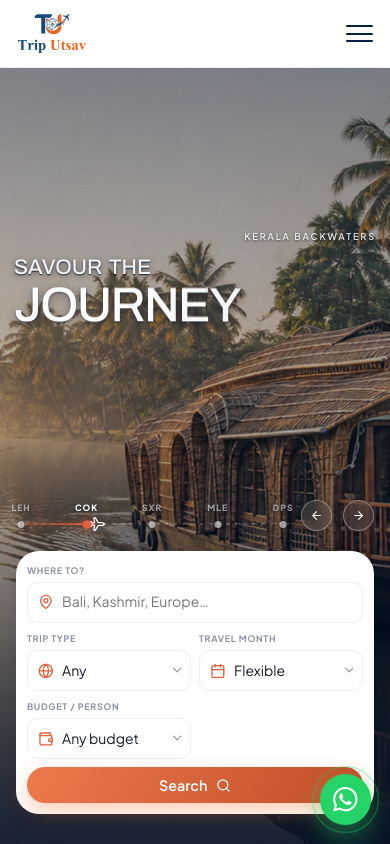
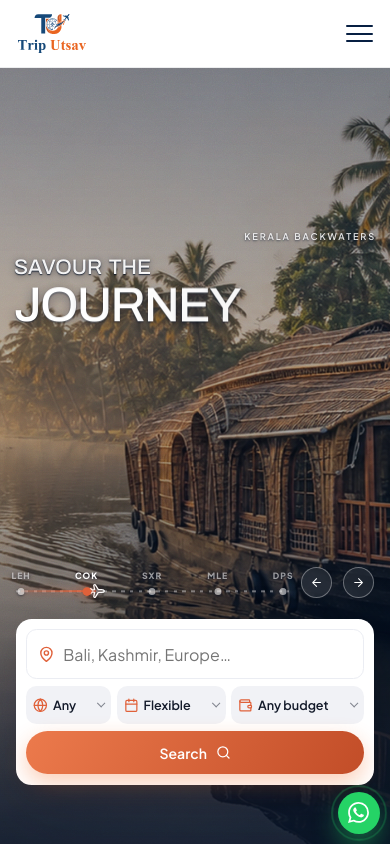
Before and after one commit to shivduttkarwa/trip-utsav, a React (Vite) app: page / in a window 390 px wide. Shown: the top 844 px of the page. Built offline with nearby package versions, Linux system fonts and the light colour scheme.

Commit message:
redesign mobile hero

```diff
--- a/src/sections/home/HeroSearch.jsx
+++ b/src/sections/home/HeroSearch.jsx
@@ -42,10 +42,11 @@
         <div className="container">
           <form className="search-card" onSubmit={onSearch}>
             <div className="search-field">
-              <label>Where to?</label>
+              <label htmlFor="hero-q">Where to?</label>
               <div className="control">
                 <Icon name="pin" />
                 <input
+                  id="hero-q"
                   type="text"
                   placeholder="Bali, Kashmir, Europe…"
                   value={search.q}
@@ -53,6 +54,11 @@
                 />
               </div>
             </div>
+            {/* Wrapper is `display: contents` above 640px, so on desktop and
+                tablet these three stay direct children of the card's grid and
+                lay out exactly as before. On phones it becomes a real box —
+                the bordered list the three pickers sit in. */}
+            <div className="search-filters">
               <div className="search-field">
                 <label>Trip Type</label>
                 <div className="control">
@@ -92,6 +98,7 @@
                   />
                 </div>
               </div>
+            </div>
             <Button size="lg" icon="search" type="submit">Search</Button>
           </form>
         </div>
--- a/src/styles/components.css
+++ b/src/styles/components.css
@@ -308,3 +308,20 @@
 }
 .to-top.show { opacity: 1; pointer-events: auto; transform: none; }
 .to-top svg { width: 1.125rem; height: 1.125rem; }
+
+/* Phones: tuck the float stack tighter into the corner. It is not decoration
+   here — the hero's search card is full-width and ends near the bottom of the
+   screen, so every rem the float occupies is a rem the card has to be lifted
+   by to clear it (see `.hero` padding-bottom in hero.css, which is derived
+   from these numbers). 3rem is still a 42px target.
+   .to-top rides directly above it, so the two move as one stack. */
+@media (max-width: 700px) {
+  .wa-float {
+    right: 0.75rem;
+    bottom: 0.75rem;
+    width: 3rem;
+    height: 3rem;
+  }
+  .wa-float svg { width: 1.5rem; height: 1.5rem; }
+  .to-top { right: 0.75rem; bottom: 4.5rem; width: 2.5rem; height: 2.5rem; }
+}
--- a/src/styles/hero.css
+++ b/src/styles/hero.css
@@ -429,6 +429,15 @@
    still read as a route.
    --------------------------------------------------------------- */
 @media (max-width: 700px) {
+  /* The WhatsApp float is fixed to the bottom-right and the search card runs
+     the full width, so at the hero's normal bottom padding the float sits
+     squarely on the Search button. Lift the card clear of it rather than
+     moving the float, which belongs to every page equally.
+     0.75 (its offset) + 3 (its height) + 0.5 breathing = 4.25rem — keep this
+     in step with the .wa-float phone rule in components.css. Every rem here is
+     taken off the photograph, so it is derived, not rounded up. */
+  .hero { padding-bottom: 4.25rem; }
+
   .hs-cap {
     top: 33%;
     left: 1rem;
@@ -772,19 +781,130 @@
 .search-field svg { width: 1.125rem; height: 1.125rem; color: var(--orange); flex: none; }
 /* 1rem keeps iOS Safari from auto-zooming the page on field focus */
 .search-field input, .search-field select { border: 0; outline: 0; width: 100%; background: transparent; font-size: 1rem; color: var(--ink); }
+/* Above phone width the three pickers are direct children of the card's grid —
+   the wrapper is markup for the phone layout only and must not form a box here. */
+.search-filters { display: contents; }
 @media (max-width: 1024px) { .search-card { grid-template-columns: repeat(2, 1fr); } .search-card .btn { grid-column: 1 / -1; } }
-/* Phones: proper but tight 2-column search card — "Where to?" full width, the
-   filters two-up, Search full width. Kept short so the submit button clears
-   the on-screen keyboard when a field is focused. */
+
+/* ---------------------------------------------------------------
+   Phone. The card sits at the foot of a full-bleed photograph, so
+   its height is the whole design constraint: every row it takes is
+   a row of the picture it covers.
+
+   The desktop card is a toolbar — four labelled boxes in a line.
+   Shrunk onto a 390px screen that became a 2-column grid with
+   Budget stranded alone in a half row, ~9px labels and 36px
+   controls: three stacked rows of chrome to say very little.
+
+   Here it collapses to three bands instead of four rows. The four
+   LABELS all disappear, because on a phone each one is a whole line
+   spent naming a field that its own icon and value already name —
+   they stay in the accessible tree, just not on screen. What is
+   left is what you actually read: where you're going, the three
+   choices as value-bearing chips, and the button. About 157px
+   against the old 244, and every word in it is bigger.
+
+   Root is 14px here (13px ≤380px), so anything that must land on a
+   true pixel size is written in px: the input has to be a real 16px
+   or iOS Safari zooms the page when it takes focus.
+   --------------------------------------------------------------- */
 @media (max-width: 640px) {
-  .search-card { grid-template-columns: 1fr 1fr; gap: 0.5625rem; padding: 0.8125rem; }
-  .search-card .search-field:first-child { grid-column: 1 / -1; }
-  .search-card .btn { grid-column: 1 / -1; }
-  .search-field label { font-size: 0.64rem; margin-bottom: 0.25rem; }
-  .search-field .control { padding: 0.5625rem 0.6875rem; }
-  .search-card .btn { padding-top: 0.75rem; padding-bottom: 0.75rem; }
-  /* 1rem minimum stops iOS Safari from auto-zooming on field focus */
-  input, select, textarea { font-size: 1rem; }
+  .search-card {
+    /* Overrides the grid above — the card is now a simple stack. */
+    display: flex;
+    flex-direction: column;
+    /* Not inherited-harmless: the card's base rule sets `align-items: end` to
+       bottom-align the fields in the desktop GRID. In a column flex the cross
+       axis is horizontal, so that same value shrink-wraps every child and
+       parks it against the right edge. Must be reset here. */
+    align-items: stretch;
+    gap: 0.5rem;
+    padding: 0.75rem;
+    border-radius: var(--r-md);
+  }
+
+  /* Every label in the card, kept for assistive tech and off the screen.
+     The pin + placeholder name the input; each chip's icon names its picker. */
+  .search-card .search-field > label {
+    position: absolute;
+    width: 0.0625rem;
+    height: 0.0625rem;
+    margin: -0.0625rem;
+    padding: 0;
+    overflow: hidden;
+    clip-path: inset(50%);
+    white-space: nowrap;
+  }
+
+  /* ---- The one field you type into ---- */
+  .search-card > .search-field .control { padding: 0.75rem; }
+  .search-card > .search-field .control svg { width: 1.2rem; height: 1.2rem; }
+  .search-card input { font-size: 16px; }
+
+  /* ---- The three you pick from, as one row of chips ----
+     `flex: auto` rather than equal thirds: "Any" and "Any budget" are very
+     different widths, and equal columns would clip the long one while the
+     short one sat half empty. Sizing from content and sharing the slack means
+     nothing truncates until all three are at their longest at once — at which
+     point min-width lets them shrink to an ellipsis rather than overflow. */
+  .search-filters { display: flex; gap: 0.375rem; }
+  .search-filters .search-field {
+    position: relative;
+    flex: 1 1 auto;
+    min-width: 0;
+    display: flex;
+    align-items: center;
+    gap: 0.375rem;
+    min-height: 2.7rem;
+    padding: 0 0.5rem;
+    border-radius: var(--r-sm);
+    /* Filled, not outlined: it separates "pick one" from the bordered box you
+       type into, and one less hairline in a card this small. */
+    background: var(--surface-2);
+    transition: background-color 0.2s ease;
+  }
+  /* .control only exists to draw the bordered box on desktop. Stepping it out
+     of layout makes the icon and the select the chip's own flex children. */
+  .search-filters .control { display: contents; }
+  /* Descendant, not `>`: Icon wraps its svg in a display:contents span, so the
+     svg is the chip's flex item but not the wrapper's direct child. */
+  .search-filters .control svg { flex: none; width: 1.05rem; height: 1.05rem; }
+  .search-filters .search-field .tu-select {
+    flex: 1 1 auto;
+    min-width: 0;
+    width: auto;
+    /* select.css makes this relative; static here so the hit area below
+       resolves against the CHIP rather than against the value. Safe because
+       the popup is portalled to <body> and positioned fixed — nothing is
+       anchored to this element. */
+    position: static;
+  }
+  /* Qualified through .tu-select so this outranks `.tu-select--bare
+     .tu-select-btn` in select.css — that rule is the same weight, and which of
+     two equal rules wins would otherwise depend on the bundler's file order. */
+  .search-filters .tu-select .tu-select-btn {
+    gap: 0.25rem;
+    font-size: 0.9rem;
+    font-weight: 600;
+    color: var(--ink);
+  }
+  /* The whole chip is the target, not just the word in it. The button is still
+     the only interactive element — role, focus and the component's own
+     outside-click test are unchanged, since a press on a pseudo-element
+     reports the button as its target. */
+  .search-filters .tu-select .tu-select-btn::before {
+    content: "";
+    position: absolute;
+    inset: 0;
+  }
+  .search-filters .search-field:focus-within,
+  .search-filters .search-field:has(.tu-select.is-open) { background: var(--orange-soft); }
+
+  .search-card .btn { padding-top: 1rem; padding-bottom: 1rem; font-size: 1rem; }
+
+  /* A real 16px, not 1rem — the root is 14px at this width, and iOS Safari
+     zooms the page on focus for anything under 16 true pixels. */
+  input, select, textarea { font-size: 16px; }
 }
 
 /* Inner page hero */
```
Lines whose indentation alone changed are shown as unchanged.
